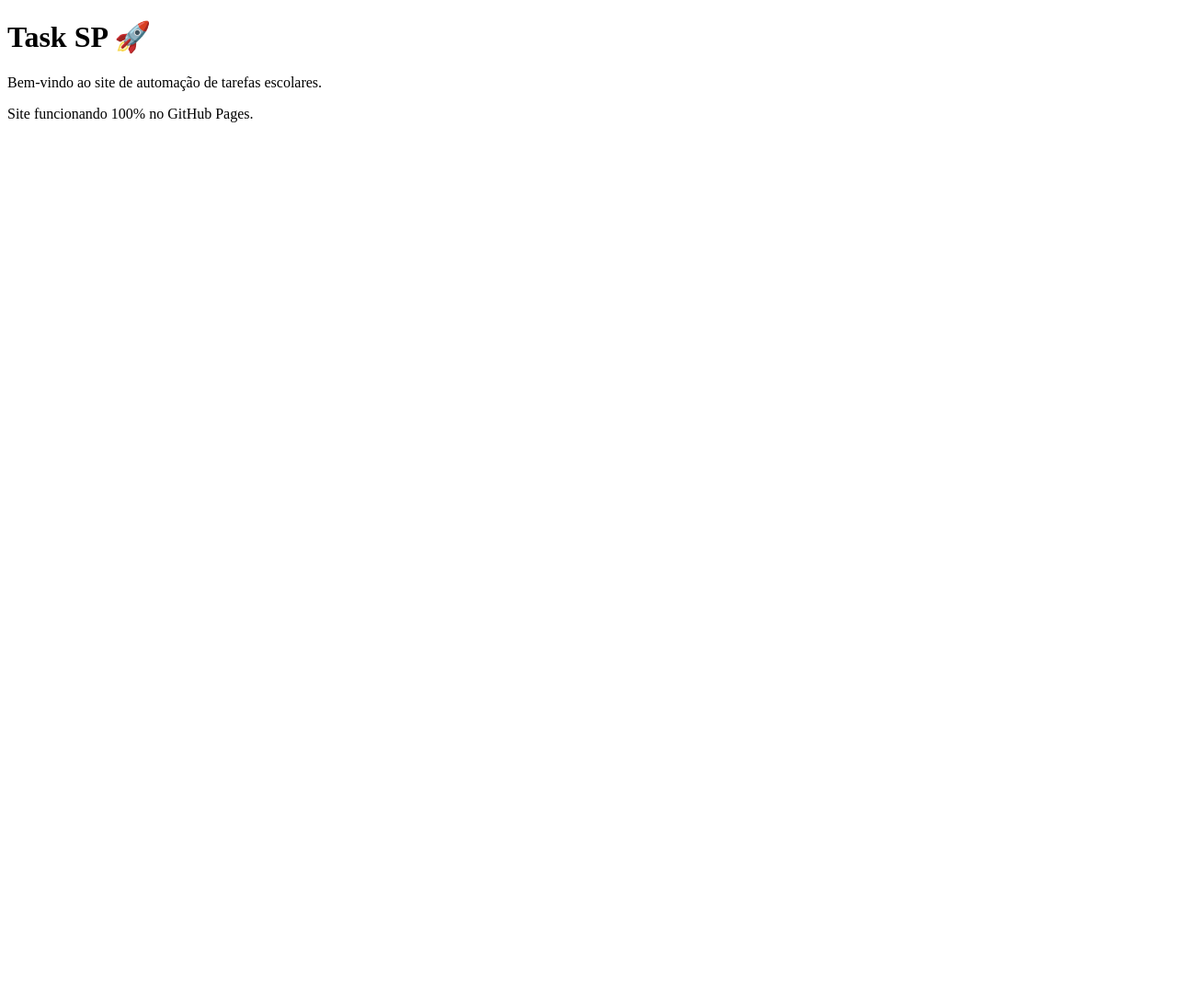
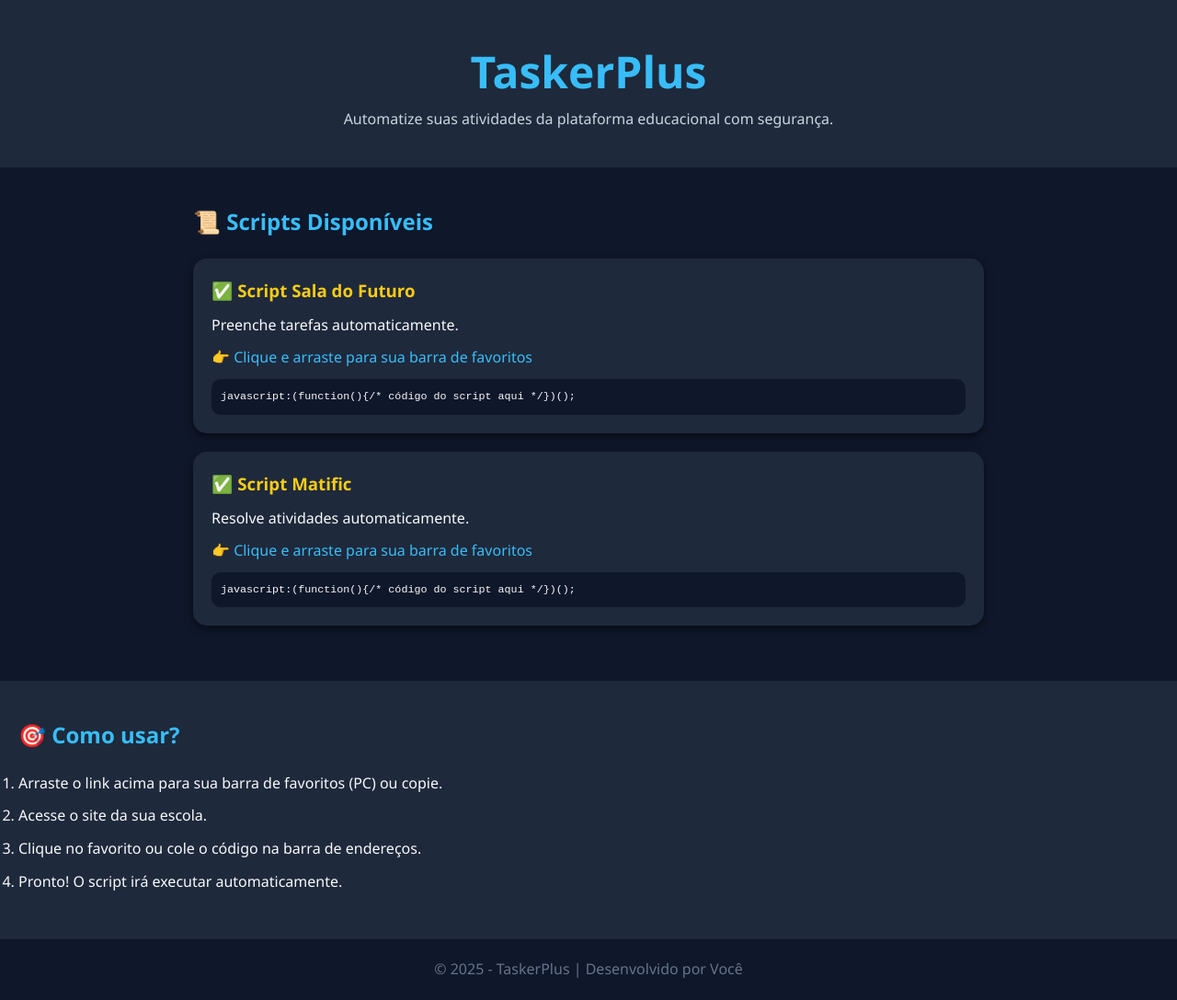
Before and after one commit to Henriqvx8/Task-SP, a plain HTML site: page index.html in a window 1280 px wide. Shown: the whole page at 92% size. Before the commit the page ends 800 px from the top, so only its background shows below. Drawn offline with Linux system fonts and the light colour scheme.

Commit message:
Update index.html

```diff
--- a/index.html
+++ b/index.html
@@ -4,10 +4,43 @@
     <meta charset="UTF-8">
     <meta name="viewport" content="width=device-width, initial-scale=1.0">
     <title>TaskerPlus - Scripts Escolares</title>
+    <link rel="stylesheet" href="style.css">
 </head>
 <body>
-    <h1>Task SP 🚀</h1>
-    <p>Bem-vindo ao site de automação de tarefas escolares.</p>
-    <p>Site funcionando 100% no GitHub Pages.</p>
+    <header>
+        <h1>TaskerPlus</h1>
+        <p>Automatize suas atividades da plataforma educacional com segurança.</p>
+    </header>
+
+    <section class="scripts">
+        <h2>📜 Scripts Disponíveis</h2>
+        <div class="card">
+            <h3>✅ Script Sala do Futuro</h3>
+            <p>Preenche tarefas automaticamente.</p>
+            <a href="javascript:(function(){alert('Cole seu script aqui');})();">👉 Clique e arraste para sua barra de favoritos</a>
+            <p class="code">javascript:(function(){/* código do script aqui */})();</p>
+        </div>
+
+        <div class="card">
+            <h3>✅ Script Matific</h3>
+            <p>Resolve atividades automaticamente.</p>
+            <a href="javascript:(function(){alert('Cole seu script aqui');})();">👉 Clique e arraste para sua barra de favoritos</a>
+            <p class="code">javascript:(function(){/* código do script aqui */})();</p>
+        </div>
+    </section>
+
+    <section class="tutorial">
+        <h2>🎯 Como usar?</h2>
+        <ol>
+            <li>Arraste o link acima para sua barra de favoritos (PC) ou copie.</li>
+            <li>Acesse o site da sua escola.</li>
+            <li>Clique no favorito ou cole o código na barra de endereços.</li>
+            <li>Pronto! O script irá executar automaticamente.</li>
+        </ol>
+    </section>
+
+    <footer>
+        <p>© 2025 - TaskerPlus | Desenvolvido por Você</p>
+    </footer>
 </body>
 </html>
```
